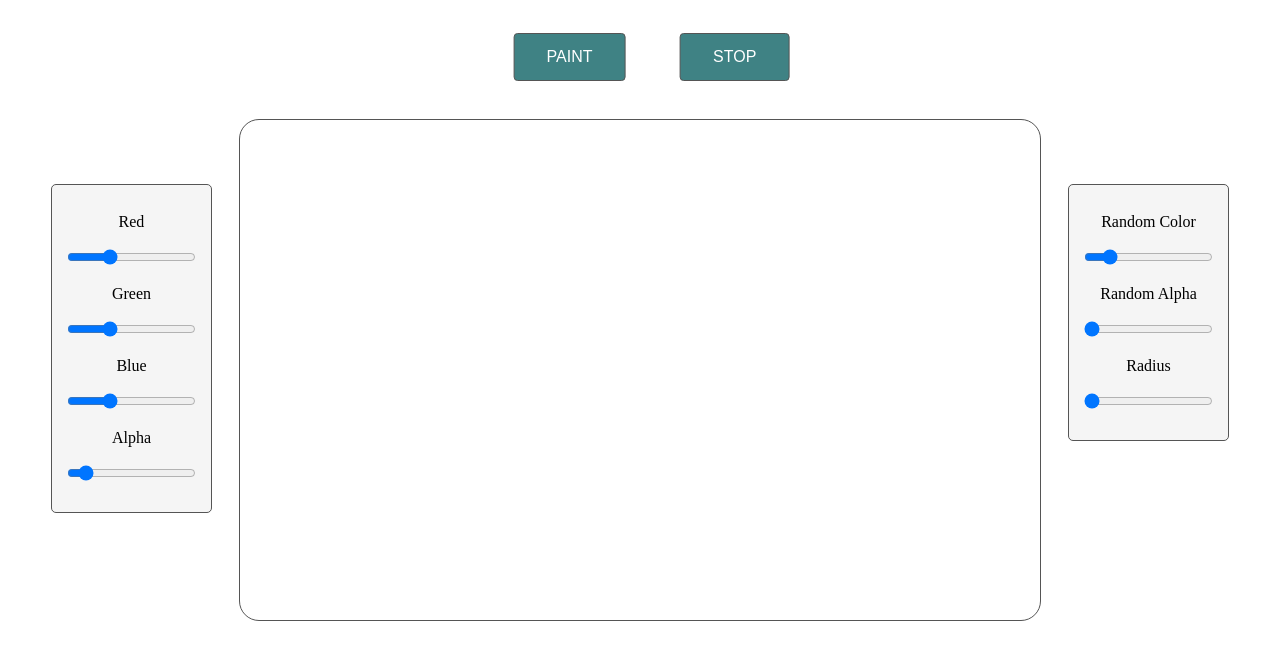
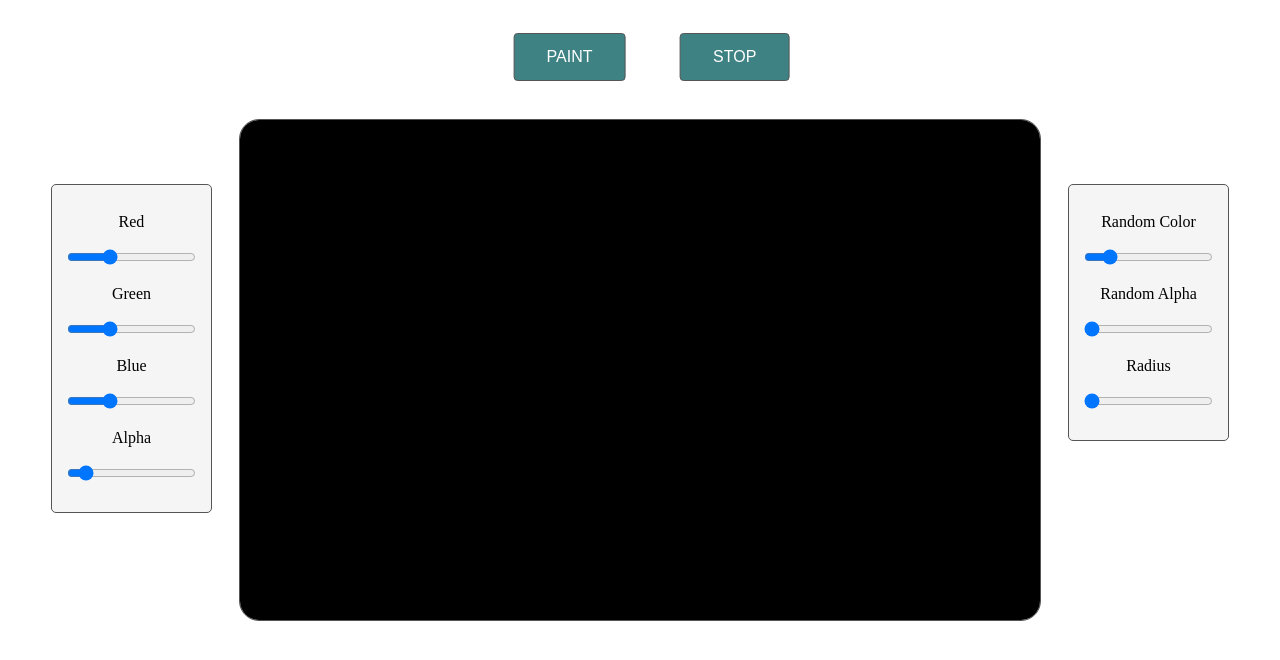
Before and after one commit to barckley75/abstract, a plain HTML site: page index.html in a window 1280 px wide. Drawn offline with Linux system fonts and the light colour scheme; files that its build step writes are made by us from their sources.

Commit message:
Update index.html

```diff
--- a/index.html
+++ b/index.html
@@ -31,6 +31,6 @@
             </div>
 
 
-            <script src="resources/js/abstract.js"></script>
+            <script src="abstract.js"></script>
         </body>
 </html>
```
